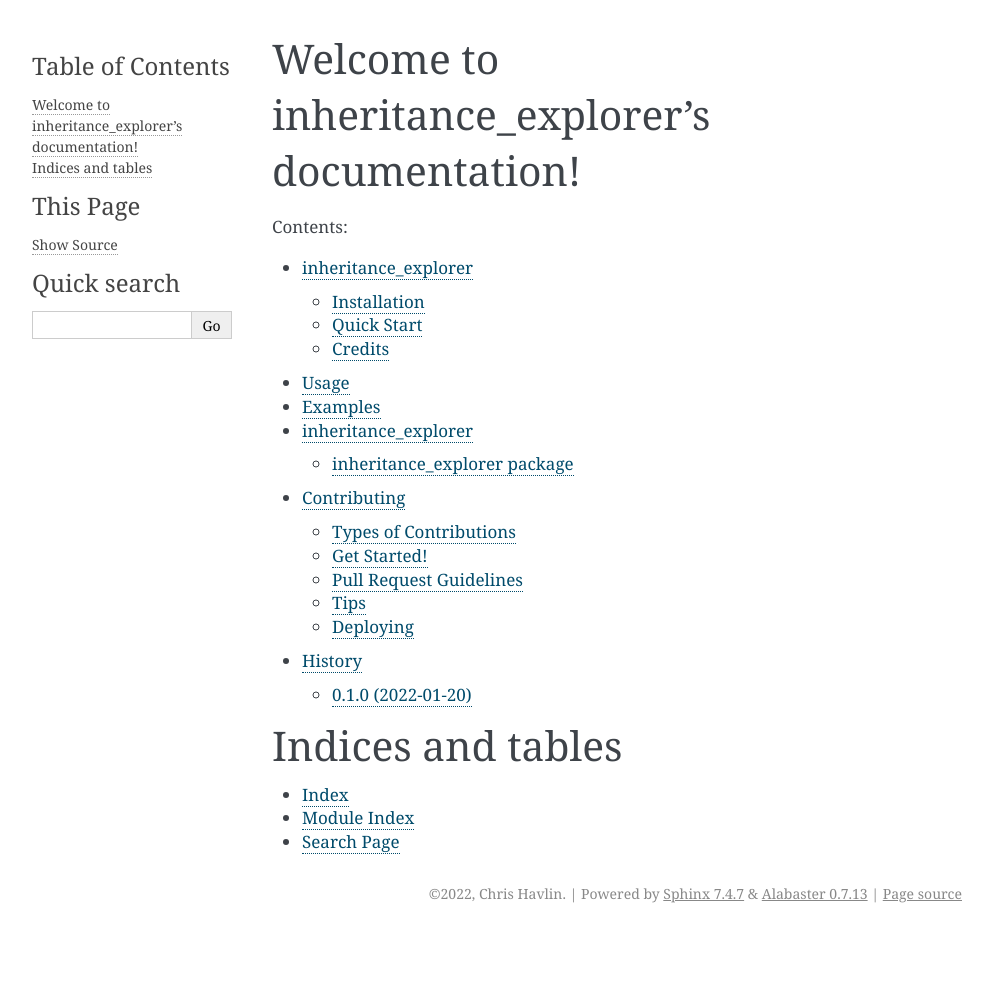
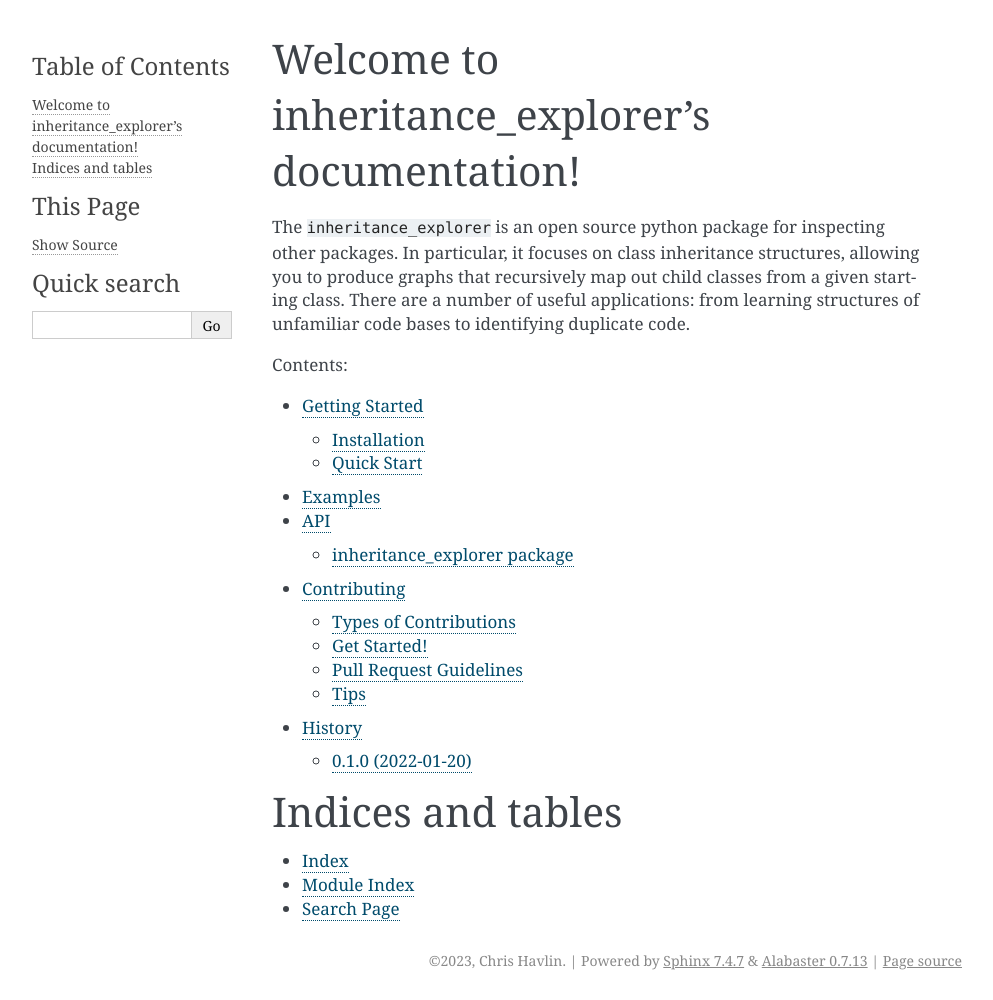
Before and after one commit to data-exp-lab/inheritance_explorer, a Sphinx documentation site: the page built from docs/index.rst, in a window 1280 px wide. Shown: the whole page, without its empty margins (148-1141 px from the left). Built offline with Sphinx 7.4.7, drawn with Linux system fonts in a browser that asks for light colours; before the commit the page ends 933 px from its top, so only the background shows below that.

Commit message:
update precommit, docs TOC

```diff
--- a/docs/conf.py
+++ b/docs/conf.py
@@ -52,7 +52,7 @@ master_doc = "index"
 
 # General information about the project.
 project = "inheritance_explorer"
-copyright = "2022, Chris Havlin"
+copyright = "2023, Chris Havlin"
 author = "Chris Havlin"
 
 # The version info for the project you're documenting, acts as replacement
--- a/docs/index.rst
+++ b/docs/index.rst
@@ -1,14 +1,20 @@
 Welcome to inheritance_explorer's documentation!
-======================================
+================================================
+
+The ``inheritance_explorer`` is an open source python package for inspecting
+other packages. In particular, it focuses on class inheritance structures, allowing
+you to produce graphs that recursively map out child classes from a given
+starting class. There are a number of useful applications: from learning structures
+of unfamiliar code bases to identifying duplicate code.
+
 
 .. toctree::
    :maxdepth: 2
    :caption: Contents:
 
-   readme
-   usage
+   Getting Started <quickstart>
    examples
-   modules
+   API <modules>
    contributing
    authors
    history
```
Also changed, not shown: CONTRIBUTING.rst (+5 -17 lines), README.rst (+1 -9 lines), docs/usage.rst (deleted, +0 -7 lines), .pre-commit-config.yaml, docs/installation.rst (added), docs/quickstart.rst (renamed from docs/readme.rst), 1 other file.
